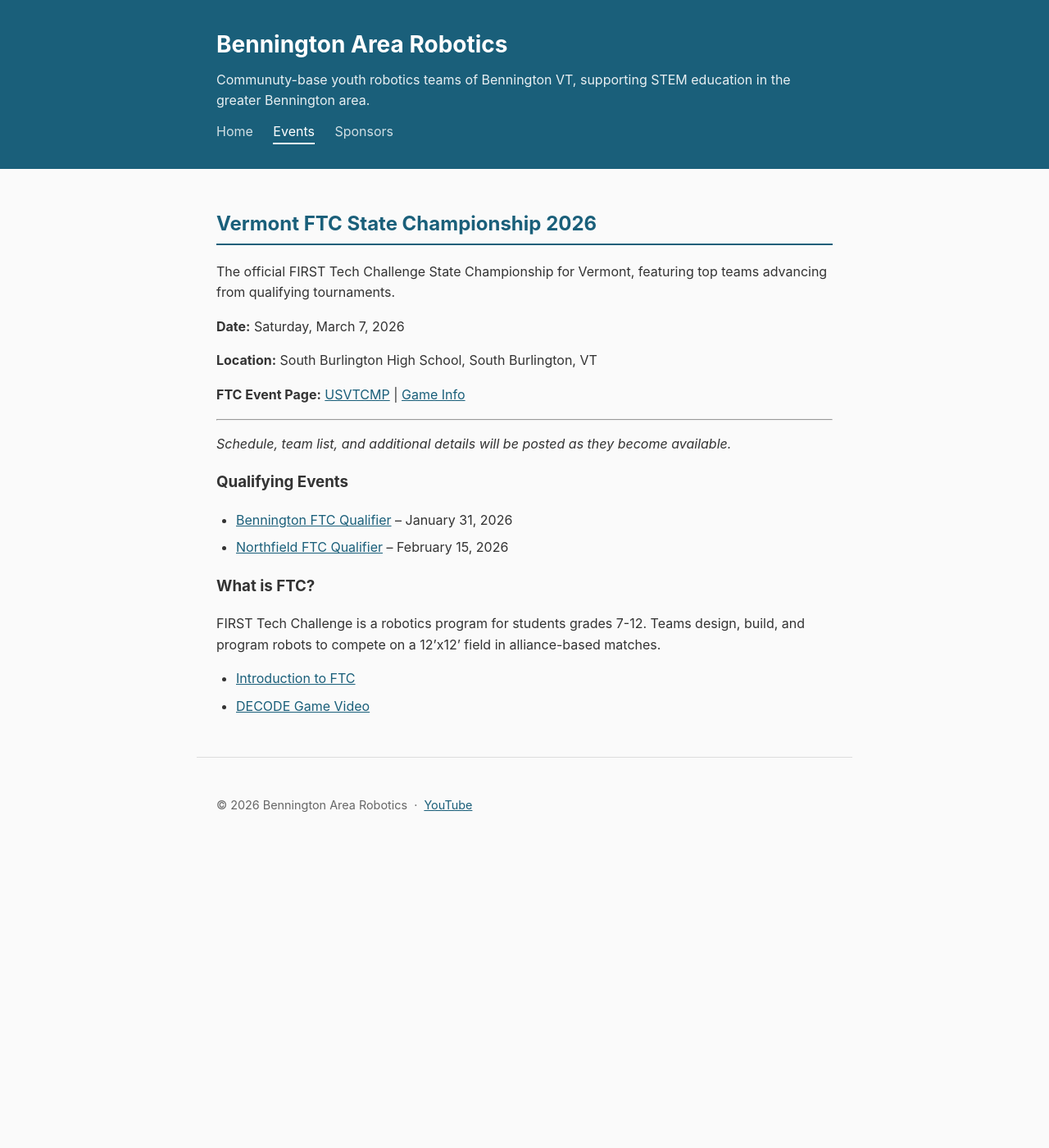
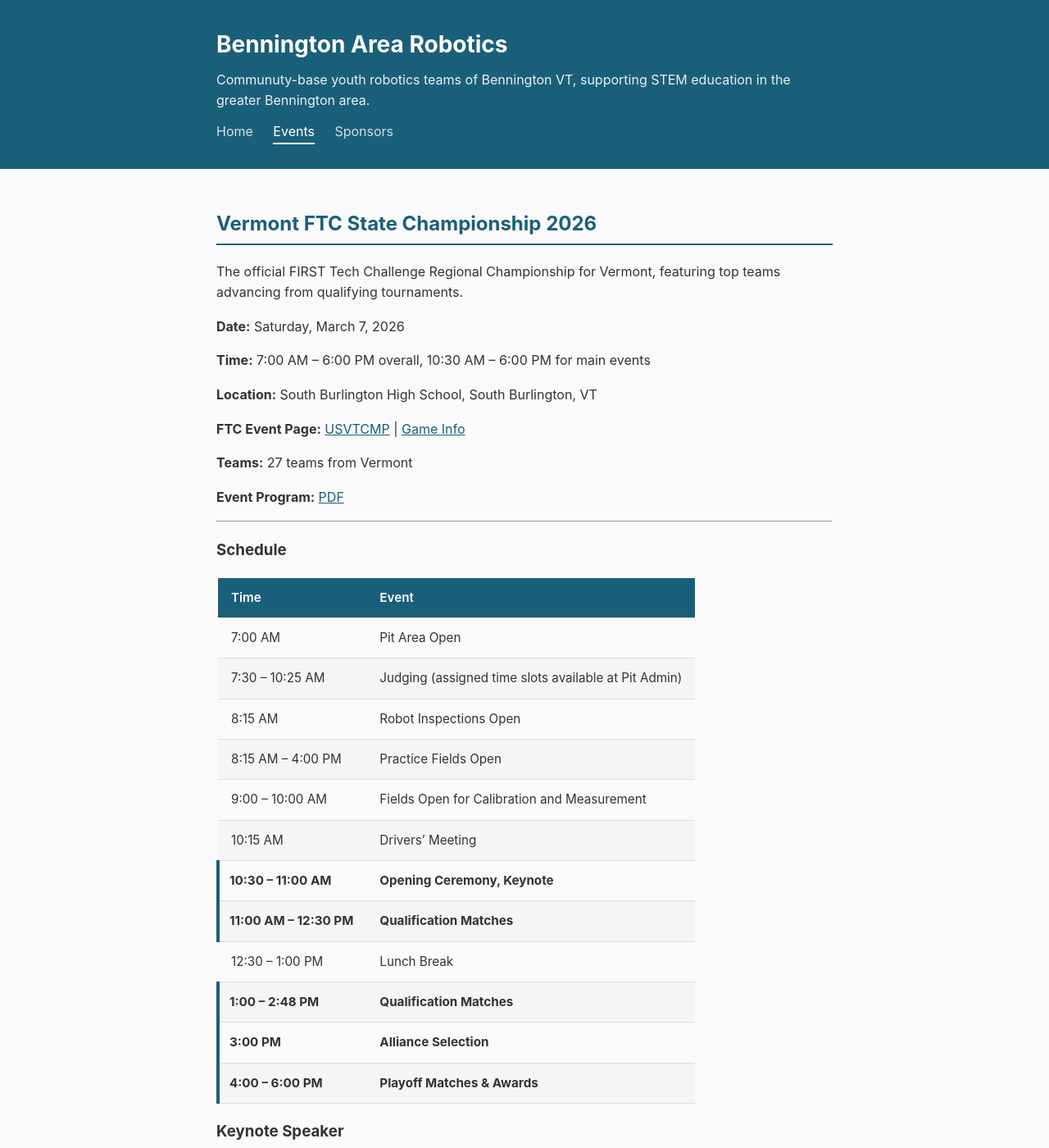
Before and after one commit to bennington-area-robotics/bennington-area-robotics.github.io, a Jekyll site: the page built from events/state-championship-2026/index.md, in a window 1280 px wide and 1400 px high. Shown: the whole window at 82% size. Built offline with Jekyll 4.4.1, drawn with Linux system fonts in a browser that asks for light colours; some of the changed text lies outside the part shown.

Commit message:
adds rcmp details

```diff
--- a/events/state-championship-2026/index.md
+++ b/events/state-championship-2026/index.md
@@ -6,17 +6,74 @@ description: FTC State Championship on March 7, 2026 at South Burlington High Sc
 
 ## Vermont FTC State Championship 2026
 
-The official FIRST Tech Challenge State Championship for Vermont, featuring top teams advancing from qualifying tournaments.
+The official FIRST Tech Challenge Regional Championship for Vermont, featuring top teams advancing from qualifying tournaments.
 
 **Date:** Saturday, March 7, 2026
+
+**Time:** 7:00 AM – 6:00 PM overall, 10:30 AM – 6:00 PM for main events
 
 **Location:** South Burlington High School, South Burlington, VT
 
 **FTC Event Page:** [USVTCMP](https://ftc-events.firstinspires.org/2025/USVTCMP){:target="_blank"} \| [Game Info](https://www.firstinspires.org/programs/ftc/game-and-season){:target="_blank"}
 
+**Teams:** 27 teams from Vermont
+
+**Event Program:** [PDF](vt-rcmp-info-2026-0303.pdf){:target="_blank"}
+
 ---
 
-*Schedule, team list, and additional details will be posted as they become available.*
+### Schedule
+
+| Time | Event |
+|------|-------|
+| 7:00 AM | Pit Area Open |
+| 7:30 – 10:25 AM | Judging (assigned time slots available at Pit Admin) |
+| 8:15 AM | Robot Inspections Open |
+| 8:15 AM – 4:00 PM | Practice Fields Open |
+| 9:00 – 10:00 AM | Fields Open for Calibration and Measurement |
+| 10:15 AM | Drivers' Meeting |
+| **10:30 – 11:00 AM** | **Opening Ceremony, Keynote** |
+| **11:00 AM – 12:30 PM** | **Qualification Matches** |
+| 12:30 – 1:00 PM | Lunch Break |
+| **1:00 – 2:48 PM** | **Qualification Matches** |
+| **3:00 PM** | **Alliance Selection** |
+| **4:00 – 6:00 PM** | **Playoff Matches & Awards** |
+
+### Keynote Speaker
+
+**Colin Riggs** – Founder and CEO of Rigorous Technology, an industrial robotics company focused on bringing advanced robotic software technology to US manufacturers. Previously led product development at Greensea IQ, a Vermont-based marine robotics company.
+
+### Participating Teams
+
+| Team | Name | Location |
+|------|------|----------|
+| 3397 | HiveMind Robotics | Essex Junction, VT |
+| 4946 | Robo Raiders | Montpelier, VT |
+| 5741 | RoboHawks | Hinesburg, VT |
+| 6731 | Ringers | Saint Albans, VT |
+| 7418 | Batteries Not Included | South Burlington, VT |
+| 8304 | Wired Cats | Saxtons River, VT |
+| 9622 | Maple Mechanics | Rutland, VT |
+| 9721 | Green Mountain Gears | South Burlington, VT |
+| 10899 | Mansfield Mechanics United | Jericho, VT |
+| 14251 | Capital Robotics | Montpelier, VT |
+| 16221 | Manchester Machine Makers | Bondville, VT |
+| 18351 | Robo Raiders III | East Montpelier, VT |
+| 18616 | River Valley RAD's FTC Team | Springfield, VT |
+| 18649 | Green Mtn Gearheads | Hyde Park, VT |
+| 18650 | Cookie Clickers | Bennington, VT |
+| 21577 | Bulldog Robotics | Burlington, VT |
+| 22683 | JV RedHawks | Hinesburg, VT |
+| 24107 | Trash Pandas | Westford, VT |
+| 24782 | Robo Raiders II | Montpelier, VT |
+| 25206 | Vikings | Lyndon Center, VT |
+| 26726 | Lamoille Robotics | Hyde Park, VT |
+| 28017 | Winooski Middle/High School | Winooski, VT |
+| 30656 | The Interns | South Burlington, VT |
+| 31126 | LCWS Gnomes | Shelburne, VT |
+| 31719 | Flying Tigers | Middlebury, VT |
+| 32473 | Bennington Bolts and Biscuits | Bennington, VT |
+| 32818 | Wired Cats Devo | Saxtons River, VT |
 
 ### Qualifying Events
 
```
Also changed, not shown: 1 other file.
